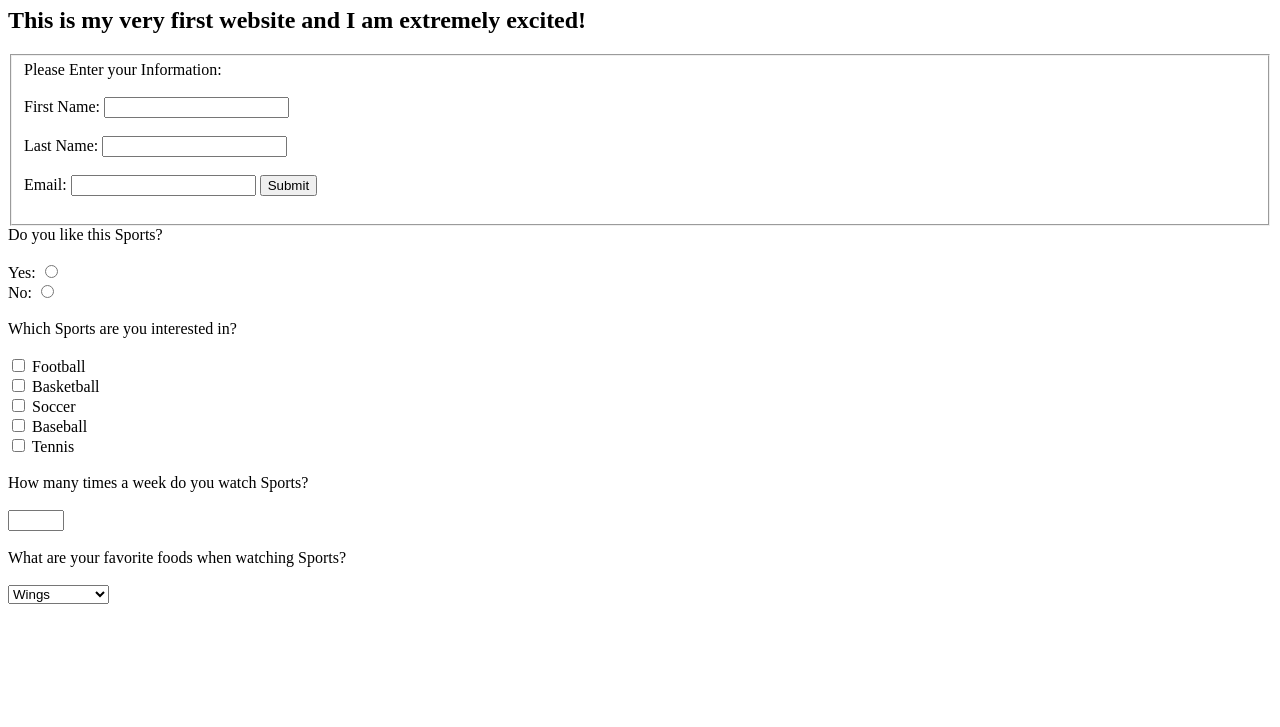
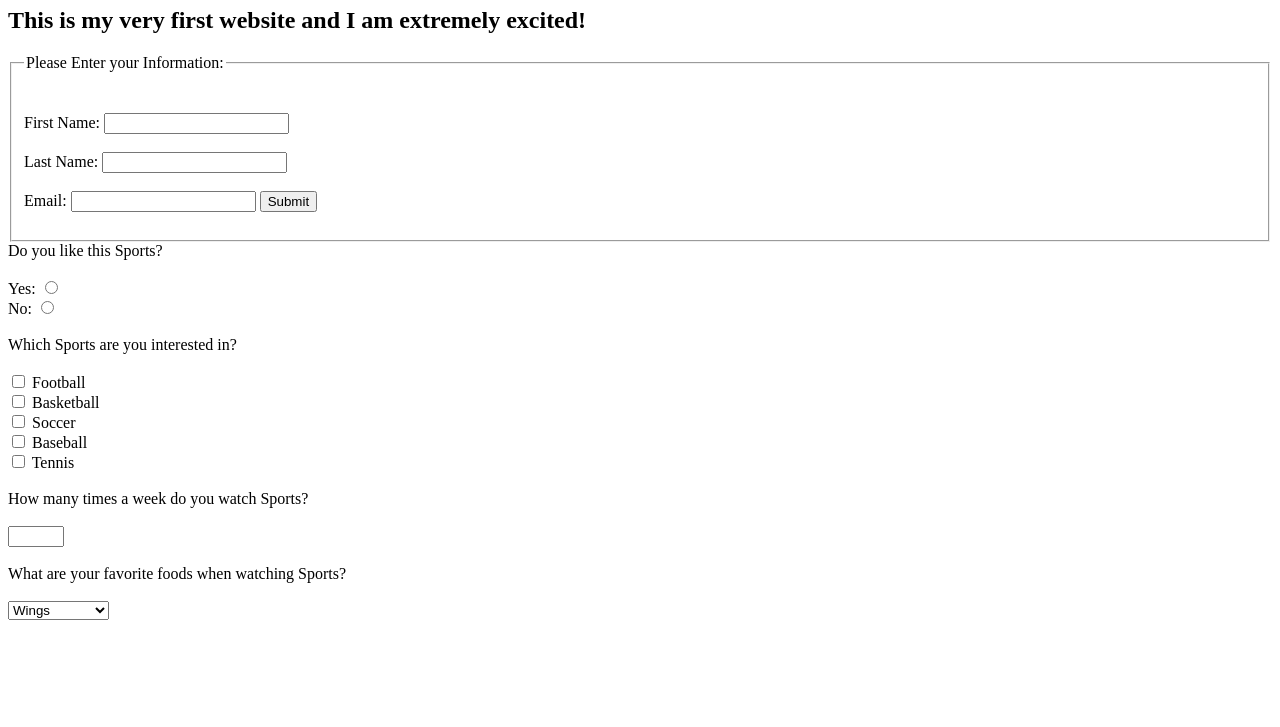
Before and after one commit to Tbar1864/Tomb-Web-Project, a website: page index.html in a window 1280 px wide. Shown: the part 73-800 px from the top of the page. Drawn offline with Linux system fonts and the light colour scheme.

Commit message:
Update index.html

```diff
--- a/index.html
+++ b/index.html
@@ -13,7 +13,7 @@
 
 		<form action="" method=""> <!-- Information Form -->
 			<fieldset>
-			Please Enter your Information: <br> <br>
+			<legend>Please Enter your Information:</legend> <br> <br>
 			<label for="firstname">First Name:</label>
 			<input type="text" id="firstname" name="name"> <br> <br>
 			<label for="lastname">Last Name:</label>
```
